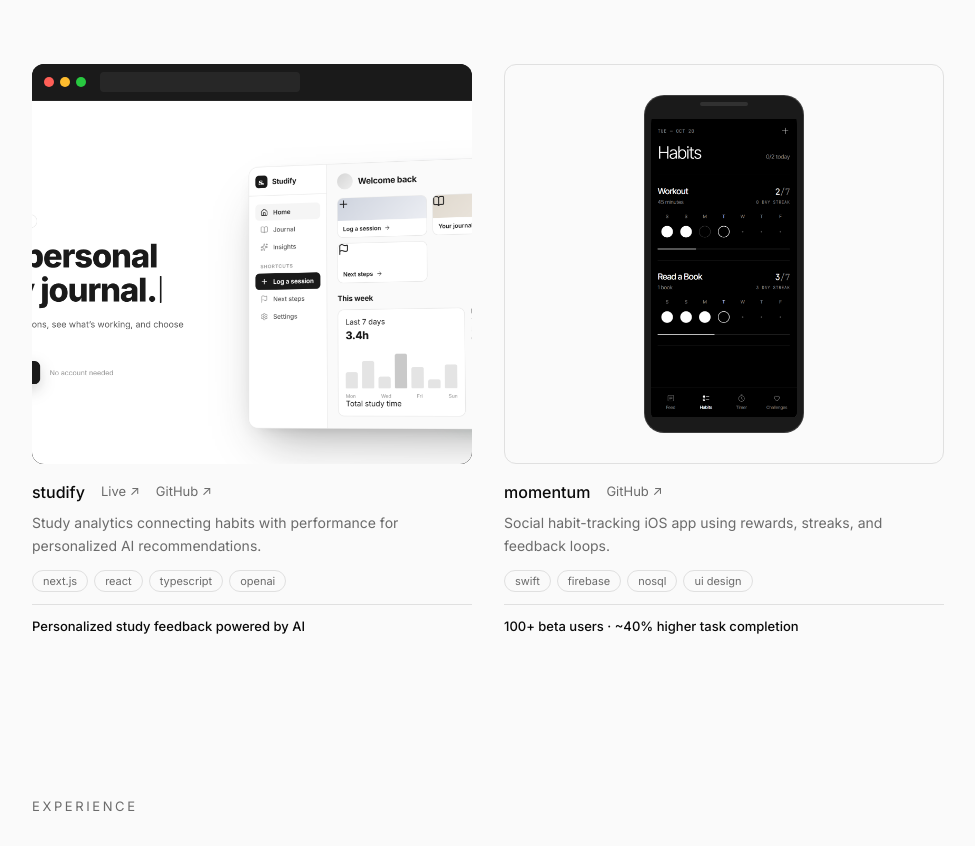
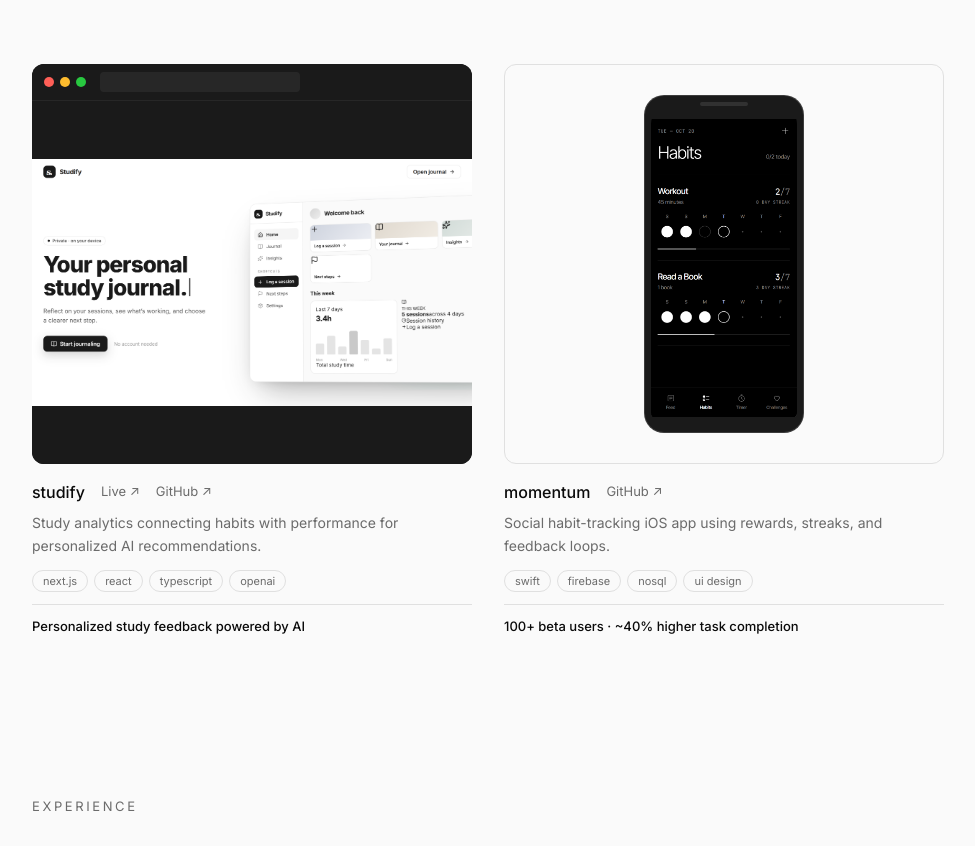
Before and after one commit to AndreTsoi/personal-site, a Next.js app in the folder nextapp/: page / in a window 1280 px wide. Shown: the part 825-1671 px from the top of the page, without its empty margins (152-1127 px from the left). Built offline with nearby package versions, Linux system fonts and the light colour scheme.

Commit message:
Give Studify a true 16:9 sub-frame centered within the card

```diff
--- a/nextapp/src/components/Projects.tsx
+++ b/nextapp/src/components/Projects.tsx
@@ -29,9 +29,11 @@ function BrowserFrame({ children }: { children: React.ReactNode }) {
         <span className="w-2.5 h-2.5 rounded-full" style={{ background: "#28c840" }} />
         <div className="ml-2 flex-1 h-5 rounded" style={{ background: "rgba(255,255,255,0.06)", maxWidth: 200 }} />
       </div>
-      {/* Content */}
-      <div className="relative flex-1 min-h-0">
-        {children}
+      {/* Content: true 16:9 sub-frame, centered */}
+      <div className="flex-1 min-h-0 flex items-center justify-center">
+        <div className="relative w-full" style={{ aspectRatio: "16/9" }}>
+          {children}
+        </div>
       </div>
     </div>
   );
```
